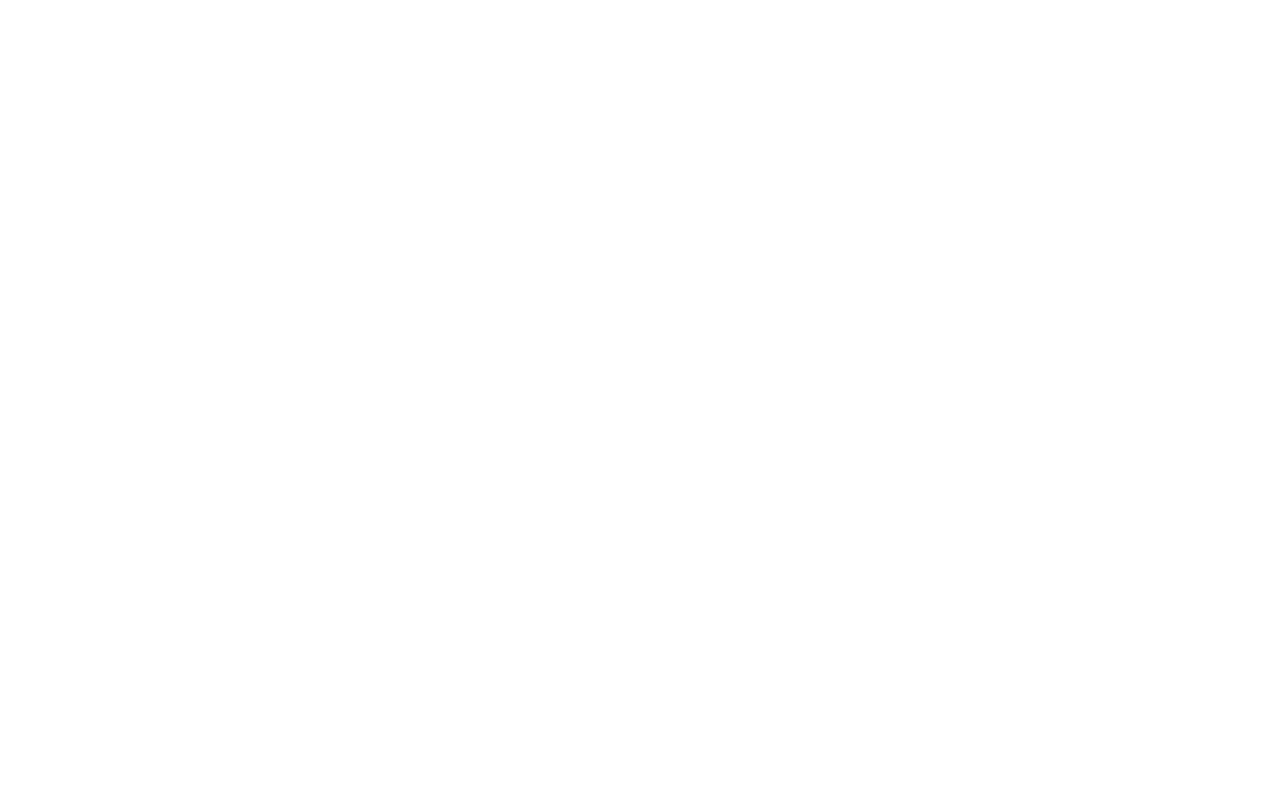
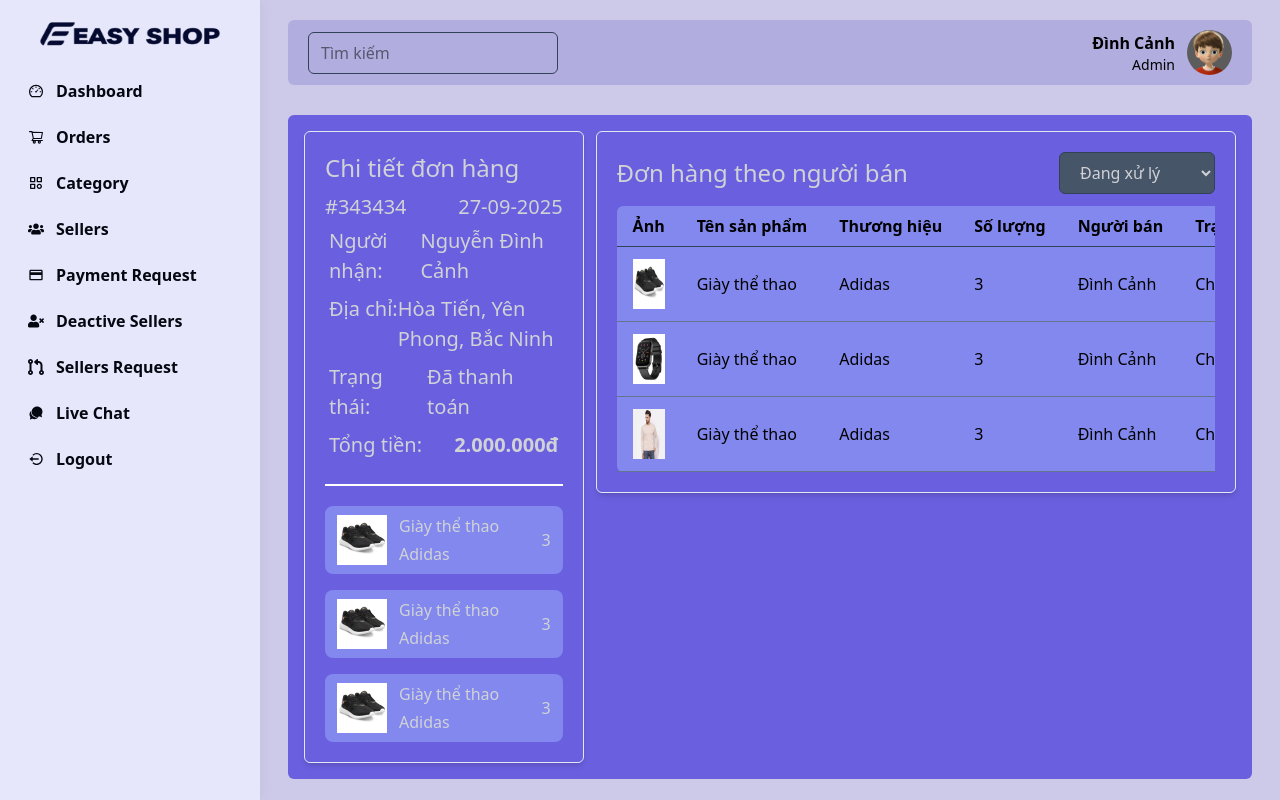
Before and after one commit to Dcanh204/ecommerce-dashboard, a React (Vite) app: page /admin/dashboard/orders/3 in a window 1280 px wide. Before the commit this address had no page. Built offline with nearby package versions, Linux system fonts and the light colour scheme.

Commit message:
feat: add order detail page UI

```diff
--- /dev/null
+++ b/src/pages/admin/OrderDetails.jsx
@@ -0,0 +1,139 @@
+import React from 'react';
+
+const OrderDetails = () => {
+  return (
+    <div className='px-2 lg:px-7 py-5'>
+      <div className='w-full p-4 bg-[#6a5fdf] rounded-md'>
+        <div className='flex flex-wrap'>
+          <div className='w-full xl:w-[30%]'>
+            <div className='p-5 border border-slate-200 rounded-md shadow-md'>
+              <h2 className='font-medium  text-2xl text-[#d0d2d6]'>Chi tiết đơn hàng</h2>
+              <div className="text-[20px] mt-2 text-[#d0d2d6] flex-col gap-2">
+                <div className="flex justify-between">
+                  <span className="font-medium">#343434</span>
+                  <span>27-09-2025</span>
+                </div>
+
+                <div className='flex justify-between p-1'>
+                  <span className="font-medium">Người nhận: </span>
+                  <span>Nguyễn Đình Cảnh</span>
+                </div>
+
+                <div className='flex justify-between p-1'>
+                  <span className="font-medium whitespace-nowrap">Địa chỉ: </span>
+                  <span> Hòa Tiến, Yên Phong, Bắc Ninh</span>
+                </div>
+
+                <div className="flex justify-between p-1">
+                  <span className="font-medium">Trạng thái:</span>
+                  <span> Đã thanh toán </span>
+                </div>
+
+                <div className='flex justify-between p-1'>
+                  <span className="font-medium">Tổng tiền: </span>
+                  <span className="font-semibold">2.000.000đ</span>
+                </div>
+              </div>
+              <div className='h-[2px] bg-white my-5'></div>
+
+              <div className='mt-4 flex flex-col gap-4 bg-[#8288ed] rounded-lg py-2 px-3 justify-center'>
+                <div className='flex gap-3 items-center'>
+                  <img className='w-[50px] h-[50px]' src="/images/category/1.jpg" alt="" />
+                  <div className='w-full flex justify-between items-center text-[#d0d2d6]'>
+                    <div className='flex flex-col gap-1'>
+                      <h2>Giày thể thao</h2>
+                      <span>Adidas</span>
+                    </div>
+                    <div className='flex items-center'>
+                      <span>3</span>
+                    </div>
+                  </div>
+                </div>
+
+              </div>
+              <div className='mt-4 flex flex-col gap-4 bg-[#8288ed] rounded-lg py-2 px-3 justify-center'>
+                <div className='flex gap-3 items-center'>
+                  <img className='w-[50px] h-[50px]' src="/images/category/1.jpg" alt="" />
+                  <div className='w-full flex justify-between items-center text-[#d0d2d6]'>
+                    <div className='flex flex-col gap-1'>
+                      <h2>Giày thể thao</h2>
+                      <span>Adidas</span>
+                    </div>
+                    <div className='flex items-center'>
+                      <span>3</span>
+                    </div>
+                  </div>
+                </div>
+
+              </div>
+              <div className='mt-4 flex flex-col gap-4 bg-[#8288ed] rounded-lg py-2 px-3 justify-center'>
+                <div className='flex gap-3 items-center'>
+                  <img className='w-[50px] h-[50px]' src="/images/category/1.jpg" alt="" />
+                  <div className='w-full flex justify-between items-center text-[#d0d2d6]'>
+                    <div className='flex flex-col gap-1'>
+                      <h2>Giày thể thao</h2>
+                      <span>Adidas</span>
+                    </div>
+                    <div className='flex items-center'>
+                      <span>3</span>
+                    </div>
+                  </div>
+                </div>
+
+              </div>
+            </div>
+          </div>
+
+          <div className='w-full xl:w-[70%]'>
+            <div className='pl-0 xl:pl-3 mt-3 lg:mt-0'>
+              <div className='p-5 border border-slate-200 rounded-md shadow-md'>
+                <div className='flex justify-between items-center'>
+                  <h2 className='font-medium  text-2xl text-[#d0d2d6]'>Đơn hàng theo người bán</h2>
+                  <select className='px-4 py-2 focus:border-indigo-500 outline-none bg-[#475569] border border-slate-700 rounded-md text-[#d0d2d6]'>
+                    <option value="Đang xử lý">Đang xử lý</option>
+                    <option value="Đang xử lý">Chờ xác nhận</option>
+                    <option value="Đang xử lý">Trong kho</option>
+                    <option value="Đang xử lý">Đã đặt hàng</option>
+                    <option value="Đang xử lý">Đã hủy</option>
+                  </select>
+                </div>
+                <div className='overflow-x-auto overflow-y-auto'>
+                  <table className='w-full text-left bg-[#8288ed] rounded-md mt-3'>
+                    <thead>
+                      <tr className='border-b border-slate-700'>
+                        <th className='px-4 py-2 whitespace-nowrap'>Ảnh</th>
+                        <th className='px-4 py-2 whitespace-nowrap'>Tên sản phẩm</th>
+                        <th className='px-4 py-2 whitespace-nowrap'>Thương hiệu</th>
+                        <th className='px-4 py-2 whitespace-nowrap'>Số lượng</th>
+                        <th className='px-4 py-2 whitespace-nowrap'>Người bán</th>
+                        <th className='px-4 py-2 whitespace-nowrap'>Trạng thái</th>
+                      </tr>
+                    </thead>
+                    <tbody>
+                      {[1, 2, 3].map((item, index) =>
+                        <tr key={index} className='border-b border-slate-500'>
+                          <td scope='row' className='py-3 px-4 font-medium whitespace-nowrap'>
+                            <img className='w-[50px] h-[50px]' src={`/images/category/${item}.jpg`} alt="category" />
+                          </td>
+                          <td scope='row' className='py-3 px-4 font-medium whitespace-nowrap'>Giày thể thao</td>
+                          <td scope='row' className='py-3 px-4 font-medium whitespace-nowrap'>Adidas</td>
+                          <td scope='row' className='py-3 px-4 font-medium whitespace-nowrap'>3</td>
+                          <td scope='row' className='py-3 px-4 font-medium whitespace-nowrap'>Đình Cảnh</td>
+                          <td scope='row' className='py-3 px-4 font-medium whitespace-nowrap'>Chờ xác nhận</td>
+                        </tr>
+                      )}
+                    </tbody>
+                  </table>
+                </div>
+
+              </div>
+            </div>
+          </div>
+        </div>
+
+      </div>
+    </div>
+  );
+};
+
+export default OrderDetails;
--- a/src/router/routes/adminRoutes.jsx
+++ b/src/router/routes/adminRoutes.jsx
@@ -8,6 +8,8 @@
 const SellerRequest = lazy(() => import('../../pages/admin/SellerRequest'))
 const SellerDetails = lazy(() => import('../../pages/admin/SellerDetails'))
 const ChatSellers = lazy(() => import('../../pages/admin/ChatSellers'))
+const OrderDetails = lazy(() => import('../../pages/admin/OrderDetails'))
+
 
 export const adminRoutes = [
   {
@@ -55,4 +57,9 @@
     element: <ChatSellers />,
     role: 'admin'
   },
+  {
+    path: 'admin/dashboard/orders/:id',
+    element: <OrderDetails />,
+    role: 'admin'
+  },
 ]
```
Also changed, not shown: src/pages/admin/Orders.jsx (+12 -34 lines).
